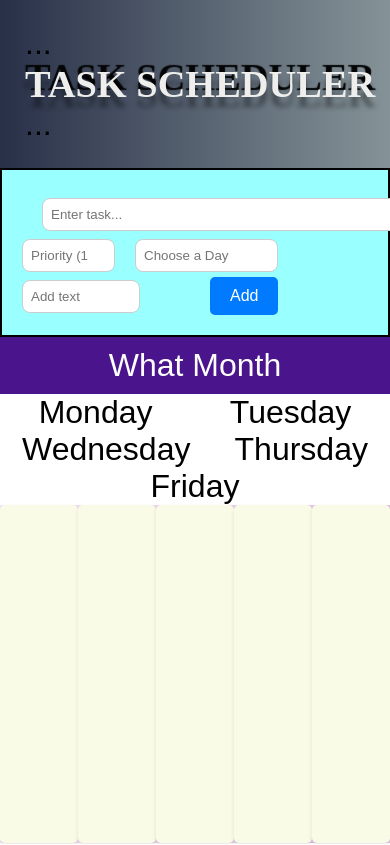
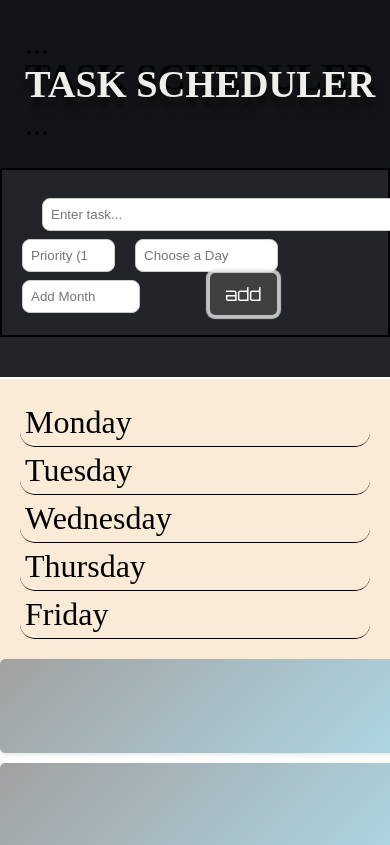
Before and after one commit to pljf/Task-Schedule, a React (Vite) app in the folder my-app/: page / in a window 390 px wide. Shown: the top 845 px of the page. Built offline with nearby package versions, Linux system fonts and the light colour scheme.

Commit message:
color fixed, responsive issue fixed and last feature completed

```diff
--- a/my-app/index.html
+++ b/my-app/index.html
@@ -2,7 +2,7 @@
 <html lang="en">
   <head>
     <meta charset="UTF-8" />
-    <link rel="icon" type="image/svg+xml" href="/vite.svg" />
+    <link href="https://fonts.googleapis.com/css2?family=Orbitron&display=swap" rel="stylesheet" />
     <meta name="viewport" content="width=device-width, initial-scale=1.0" />
     <title>Task-Scheduler</title>
   </head>
--- a/my-app/src/App.tsx
+++ b/my-app/src/App.tsx
@@ -10,12 +10,8 @@ function App() {
   const [input, setInput] = useState("");
   const [dayInput, setDayInput] = useState(""); // Stores the selected day input
   const [priority, setPriority] = useState("");
-
-  /*
-  step 1: read in priority
-  step 2: where you store
-  step 3: outcome list based on given priority
-  */
+  const max_task = 5;
+  const [monthInput, setMonth] = useState("");
 
   const [task_items, setItems] = useState<{ [key: string]: { task: string, priority: string }[] }>({
     Monday: [],
@@ -24,8 +20,10 @@ function App() {
     Thursday: [],
     Friday: [],
   }); // Stores tasks for each day
-  // key : array (string )
-  //
+
+  const handleMonthChange = (event: ChangeEvent<HTMLInputElement>) => {
+    setMonth(event.target.value);
+  };
 
   const handlePriorityChange = (event: ChangeEvent<HTMLInputElement>) => {
     setPriority(event.target.value);
@@ -43,10 +41,9 @@ function App() {
   };
 
   // add priority check
+  const handleAddItem = () => {
 
-
-  const handleAddItem = () => {
-    if (input.trim() !== "" && dayInput.trim() !== "" && priority.trim() !== "") {
+    if (input.trim() !== "" && dayInput.trim() !== "" && priority.trim() !== "" && task_items[dayInput].length < max_task) {
         setItems((prevItems) => ({
             ...prevItems,
             [dayInput]: [...prevItems[dayInput], { task: input, priority: priority }]
@@ -56,6 +53,14 @@ function App() {
         setDayInput("");
         setPriority("");
     }
+
+    else if (task_items[dayInput].length >= max_task){
+      alert("You've hit the task limit for today! Looks like your day is fully booked—time to spread the love to another day!");
+    }
+
+    else {
+      alert("Missing Information, Try Again!");
+    }
   };
 
   const handleDeleteItem = (day: string, index: number) => {
@@ -63,12 +68,8 @@ function App() {
         ...prevItems,
         [day]: prevItems[day].filter((_, i) => i !== index)
     }));
+    alert("Congratulations! You’ve either conquered a task or bravely set it free! 🎉");
   };
-
-
-
-
-
 
   return (
     <>
@@ -81,10 +82,11 @@ function App() {
       </section>
 
       <section id="task-input">
+
         <div style={{
           border: '2px solid #000',
           padding: '20px',
-          backgroundColor: '#99FFFF',
+          backgroundColor:  'hsl(225, 9.52%, 15%)',
           maxWidth: '100%',
           margin: '0 auto'
         }}>
@@ -115,9 +117,8 @@ function App() {
             <option value="Friday" />
           </datalist>
 
-        <input
-        style ={{marginRight: '20px', width: '100px', borderRadius: '8px', padding: '8px', border: '1px solid #ccc'}}
-        type="text" placeholder="Add text"/>
+        <input type = "text" value={monthInput} onChange={handleMonthChange}
+        style ={{marginRight: '20px', width: '100px', borderRadius: '8px', padding: '8px', border: '1px solid #ccc'}}  placeholder="Add Month"/>
 
 
 
@@ -125,32 +126,35 @@ function App() {
           onClick={handleAddItem}
           style={{
             marginLeft: '50px',
-            padding: '10px 20px',
-            backgroundColor: '#007BFF',
-            color: '#FFF',
+            padding: '10px 15px',
+            backgroundColor: 'hsl(0, 0%, 25%)',
+            fontFamily: 'Orbitron, sans-serif',
+            width:'fit-content',
+            color: 'white',
             border: 'none',
             borderRadius: '5px',
             cursor: 'pointer',
-            fontSize: '16px',
+            fontSize: '18px',
+            boxShadow: '0px 0px 1px 4px rgba(233, 233, 233, 0.8)', // Strong gray shadow
             transition: 'background-color 0.3s, transform 0.1s'
           }}
           onMouseDown={(e) => {
-            e.currentTarget.style.backgroundColor = '#0056b3';
+            e.currentTarget.style.backgroundColor = 'hsl(45, 5.60%, 14.10%)';
             e.currentTarget.style.transform = 'scale(0.95)';
           }}
           onMouseUp={(e) => {
-            e.currentTarget.style.backgroundColor = '#007BFF';
+            e.currentTarget.style.backgroundColor = 'hsl(0, 0%, 25%)';
             e.currentTarget.style.transform = 'scale(1)';
           }}
         >
-          Add
+          add
         </button>
 
         </div>
       </section>
       <section id="task-schedule">
         <div className="lay_out1">
-          <div className="calendar_week">What Month</div>
+          <div className="calendar_week">{monthInput}</div>
           <div className="Calendar_day">
               <div>Monday</div>
               <div>Tuesday</div>
@@ -164,8 +168,8 @@ function App() {
                       <ul>
                         {task_items[day].map((item, index) => (
                             <li key={index}>
-                                {item.priority}. {item.task}
-                                <button onClick={() => handleDeleteItem(day, index)}>❌</button>
+                                {item.priority}. {item.task} &nbsp;
+                                <button onClick={() => handleDeleteItem(day, index)}> ✓ </button>
                             </li>
                             ))}
                       </ul>
--- a/my-app/src/Header.css
+++ b/my-app/src/Header.css
@@ -1,8 +1,12 @@
 :root {
+    color-scheme: antiwhite;
     font-size: xx-large;
-    font-family: 'Wendy One', sans-serif;
+    font-family: 'Orbitron, sans-serif';
     overflow-y: scroll;
     overflow-x: hidden;
+    --cp-color-17-hsl: 225deg 9.52% 8.24%;
+    --cp-color-17: hsl(var(--cp-color-17-hsl));
+    --cp-bg: var(--cp-color-17);
 }
 
 html, body {
@@ -21,7 +25,8 @@ Header{
     justify-content: space-between;
     flex-wrap: wrap-reverse;
     padding: 25px;
-    background: linear-gradient(to right, #283048, #859398);
+    color-scheme: dark;
+    background: var(--cp-bg);
 }
 
 .text-style{
--- a/my-app/src/task-schedule.css
+++ b/my-app/src/task-schedule.css
@@ -6,16 +6,30 @@
 }
 .calendar_week {
     text-align: center;
-    background-color: #4a148c; /* Deep purple */
+    background-color: hsl(225, 9.52%, 15%);
     color: white;
-    padding: 10px;
+    border-bottom: 2px solid white;
+    padding: 20px;
 }
 
 .Calendar_day{
     display: flex;
     flex-direction: row; /* Ensures children are aligned in a row */
     justify-content: space-around;
+    background-color:antiquewhite;
+    padding: 20px;
     flex-wrap: wrap;
+}
+
+.Calendar_day > div {
+    color:black;
+    padding: 5px;
+    border-radius: 15px;
+    border-bottom: 0.5px solid black;
+}
+.Calendar_day > div:hover {
+    transform: scale(1.05);
+    cursor: pointer;
 }
 
 .Calendar_View {
@@ -23,17 +37,23 @@
     flex-direction: row; /* Ensures children are aligned in a row */
     justify-content: space-between;
     width: 100%;
-    background-image: linear-gradient(to right, #f3e5f5, #e1bee7); /* Soft lavender gradient */
-    height: 60vh; /* Fills 60% of the viewport height */
+    height: 60vh;
+    max-height: 60vh;
+
 }
 
 .Calendar_View > div {
-    background-color: #f9fbe7;  /* Very light yellow */
+    background: linear-gradient(135deg, #a1a1a1, #add8e6);
     color: #2c3e50; /* Dark gray text */
     padding: 15px;
     border-radius: 5px;
+    border-right: 1px solid black;
     box-shadow: 0 2px 4px rgba(0, 0, 0, 0.1); /* Soft shadow */
 }
+.Calendar_View > div:hover {
+    transform: scale(1.05);
+}
+
 .Calendar_View > div > ul {
     display: flex;
     flex-direction: column;
@@ -45,17 +65,18 @@
 }
 .Calendar_View > div > ul > li{
     width: fit-content;
-    height: fit-content;
+    max-height: 60vh;
     margin-bottom: 10%;
-    border: 2px solid black;
-    border-radius: 15px;
-    padding: 10px;
+    color:black;
+    background: linear-gradient(135deg, #ffffff, #dbddde);
+    border-radius: 5px;
+    padding: 15px;
     font-size: x-large;
 }
 
 .Calendar_View > div > ul > li:hover {
-    background-color: #36a73f;  /* Light green on hover */
     border: 2px solid black;
+    background-color: rgb(69, 62, 63);
     transform: scale(1.3);
     cursor: pointer;  /* Shows pointer on hover */
 }
@@ -70,3 +91,66 @@
     flex: 1; /* Ensures each div takes equal space */
     text-align: center; /* Optional: Centers text within each div */
 }
+
+
+/* Small screens (Phones) */
+@media screen and (max-width: 600px) {
+    .Calendar_View {
+        flex-direction: column;
+        height: auto;
+        max-height: none;
+    }
+
+    .Calendar_day{
+        flex-direction: column;
+        height: fit-content;
+    }
+
+    .Calendar_View > div {
+        width: 100%;
+        margin-bottom: 10px;
+    }
+
+    .Calendar_View > div > ul > li {
+        font-size: medium;
+    }
+}
+
+/* Medium screens (Tablets) */
+@media screen and (min-width: 601px) and (max-width: 1024px) {
+    .Calendar_View {
+        flex-direction: row;
+    }
+
+    .Calendar_View > div {
+        width: fit-content;
+        height: fit-content;
+        margin-bottom: 10px;
+    }
+
+    .Calendar_View > div > ul > li {
+        font-size: large;
+    }
+}
+
+/* Larger screens (Desktops, standard laptop/monitor sizes) */
+@media screen and (min-width: 1025px) and (max-width: 1250px) {
+    .Calendar_View {
+        flex-direction: row;
+    }
+
+    .Calendar_View > div {
+        width: 15%;
+    }
+}
+
+/* Very large screens (Desktops and wide monitors) */
+@media screen and (min-width: 1251px) {
+    .Calendar_View > div {
+        width: 20%;
+    }
+
+    .Calendar_View > div > ul > li {
+        font-size: large; /* Adjust font size for very large screens */
+    }
+}
```
